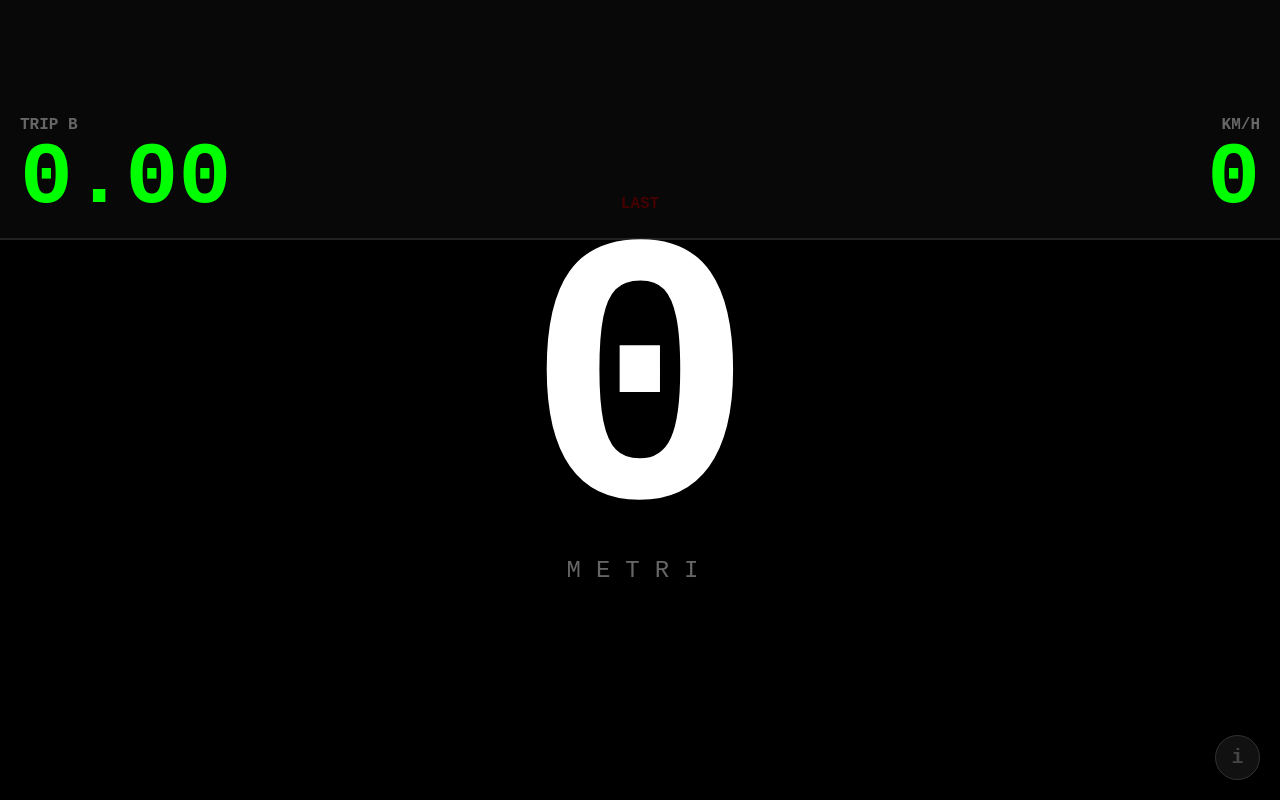
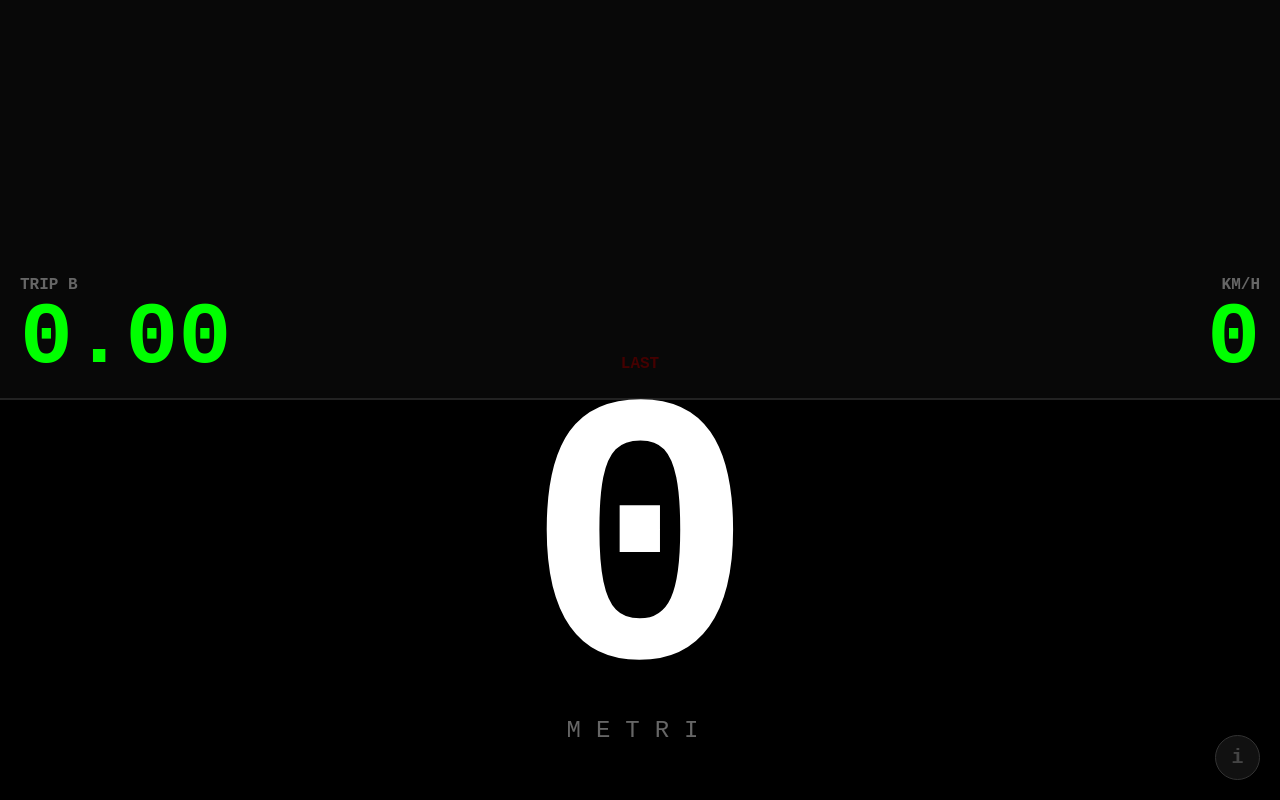
Before and after one commit to Alebike95/RecceTrip-PRO, a plain HTML site: page index.html in a window 1280 px wide. Drawn offline with Linux system fonts and the light colour scheme.

Commit message:
Update index.html
50% divisione schermo sia portrait che landscape

```diff
--- a/index.html
+++ b/index.html
@@ -50,7 +50,7 @@
             grid-template-columns: 1fr 1fr 1fr;
             align-items: end;
             padding: 10px 20px 20px 20px;
-            height: 35%;
+            height: 50%;
             background-color: #080808;
             border-bottom: 2px solid #222;
         }
@@ -64,7 +64,7 @@
         /* Responsive landscape */
         @media (orientation: landscape) {
             .top-bar {
-                height: 30%;
+                height: 50%;
             }
         }
     </style>
@@ -103,4 +103,5 @@
     -->
     <script type="module" src="js/main.js"></script>
 </body>
+
 </html>
```
